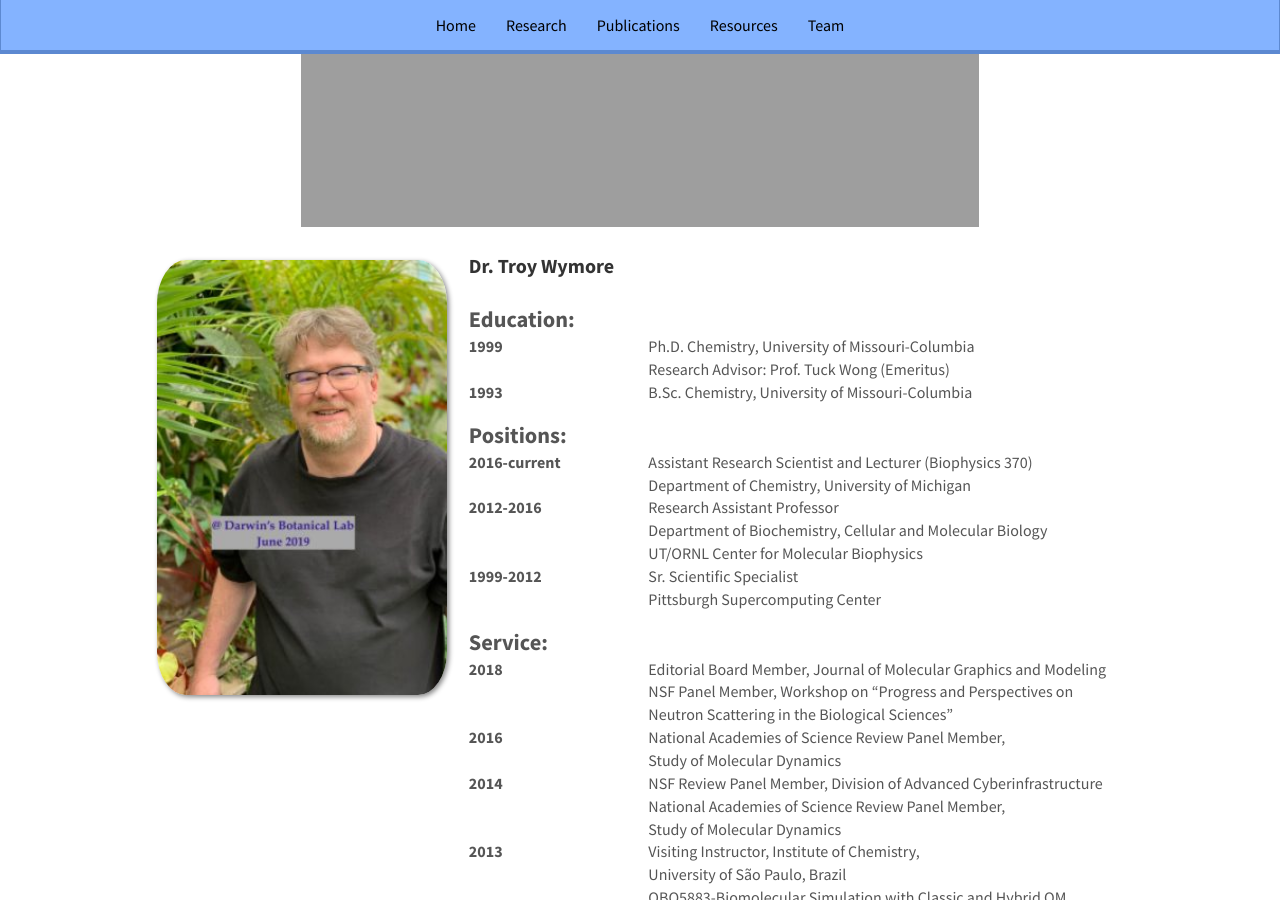
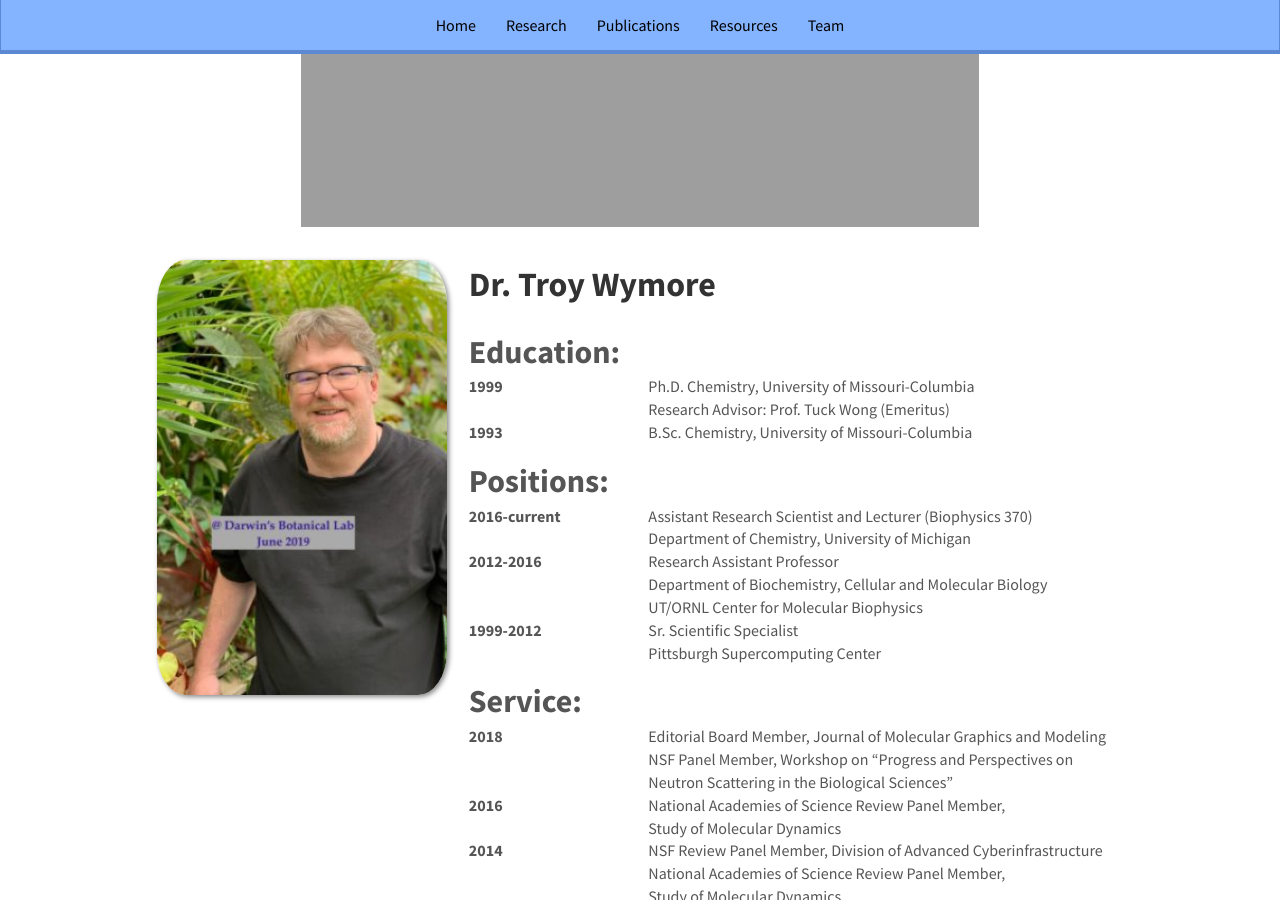
Before and after one commit to skylarro2/wymore-website, a Jekyll site: the page built from _pages/wymore.md, in a window 1280 px wide and 900 px high, scrolled down 367 px. Built offline with Jekyll 4.4.1, drawn with Linux system fonts in a browser that asks for light colours; nearby versions of some CDN libraries.

Commit message:
Fixed Issues

```diff
--- a/_pages/wymore.md
+++ b/_pages/wymore.md
@@ -16,7 +16,7 @@ permalink: /wymore/
 
 <div class="col-sm-12 clearfix">
   <img src="{{ site.url }}{{ site.baseurl }}/images/teampic/{{ member.photo }}" class="img-responsive" width="30%" style="float: left" />
-  <h4 class="bold">{{ member.name }}</h4>
+  <h2 class="bold">{{ member.name }}</h2>
 
   {% if member.email %}
   <i>{{ member.info }}<br>email: <{{ member.email }}></i>
@@ -24,7 +24,7 @@ permalink: /wymore/
 
   <ul style="overflow: hidden;list-style-type: none;padding:0;">
 
-  <b style="font-size:140%;padding-top:15px;display:inline-block;">Education: </b>
+  <b style="font-size:200%;padding-top:15px;display:inline-block;">Education: </b>
   {% if member.education1 %}
   <li>
     <div class="bold col-sm-3">{{ member.education1.date }}</div>
@@ -46,22 +46,9 @@ permalink: /wymore/
   </li>
   {% endif %}
 
-  {% if member.education4 %}
-  <li>
-    <div class="bold col-sm-3">{{ member.education4.date }}</div>
-    <div class="col-sm-9">{{ member.education4.info }}</div>
-  </li>
-  {% endif %}
-
-  {% if member.education5 %}
-  <li>
-    <div class="bold col-sm-3">{{ member.education5.date }}</div>
-    <div class="col-sm-9">{{ member.education5.info }}</div>
-  </li>
-  {% endif %}
   <br>
 
-  <b style="font-size:140%;padding-top:15px;display:inline-block;">Positions: </b>
+  <b style="font-size:200%;padding-top:15px;display:inline-block;">Positions: </b>
   {% for position in member.positions %}
     <li>
       <div class="bold col-sm-3">{{position.date}}</div>
@@ -69,7 +56,7 @@ permalink: /wymore/
     </li>
   {% endfor %}
 
-  <b style="font-size:140%;padding-top:15px;display:inline-block;">Service: </b>
+  <b style="font-size:200%;padding-top:15px;display:inline-block;">Service: </b>
   {% for service in member.services %}
     <li>
       <div class="bold col-sm-3">{{service.date}}</div>
```
